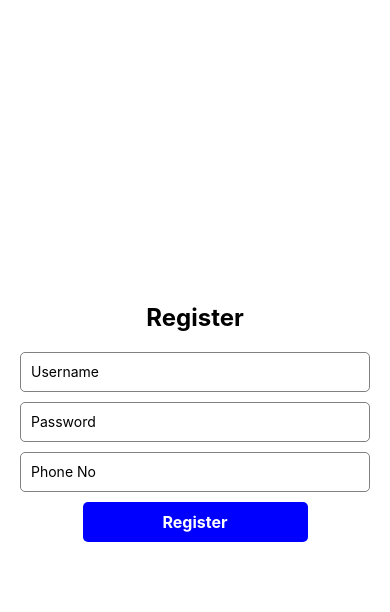
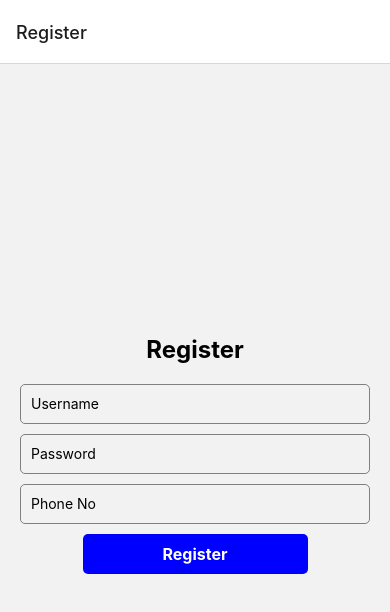
Before and after one commit to 0Kaju12/kumbh, a React Native app: screen /Register in a window 390 px wide. Shown: the top 612 px of the page. Built offline with nearby package versions, Linux system fonts and the light colour scheme.

Commit message:
Routing Done

```diff
--- a/App.jsx
+++ b/App.jsx
@@ -1,15 +1,25 @@
 import React from "react";
 import { Text } from "react-native";
-import GoogleMapsScreen from "./src/screens/googlemaps";
+//SCREEENS
+import GoogleMapsScreen from "./src/screens/googlemaps/index";
 import LoginScreen from "./src/screens/googlemaps/login";
 import RegisterScreen from "./src/screens/googlemaps/Register";
+//NAVIGATION
+import {NavigationContainer} from "@react-navigation/native"
+import {createNativeStackNavigator} from "@react-navigation/native-stack"
+
+const Stack = createNativeStackNavigator(); // Corrected variable name
 
 const App = ()=>{
     return (
-        // <GoogleMapsScreen/>
-        // <LoginScreen/>
-        <RegisterScreen/>
+        <NavigationContainer>
+            <Stack.Navigator initialRouteName="Register">
+                <Stack.Screen name="Register" component={RegisterScreen} />
+                <Stack.Screen name="Login" component={LoginScreen} />
+                <Stack.Screen name="GoogleMaps" component={GoogleMapsScreen} />
+            </Stack.Navigator>
+        </NavigationContainer>
     )
 }
 
-export default App
+export default App;
--- a/package.json
+++ b/package.json
@@ -12,7 +12,7 @@
   "dependencies": {
     "@react-native-community/masked-view": "^0.1.11",
     "@react-navigation/native": "^6.1.16",
-    "@react-navigation/stack": "^6.3.28",
+    "@react-navigation/native-stack": "^6.9.25",
     "expo": "^49.0.23",
     "react": "18.2.0",
     "react-native": "0.73.4",
--- a/src/screens/googlemaps/Register.jsx
+++ b/src/screens/googlemaps/Register.jsx
@@ -1,5 +1,6 @@
 import React, { useState } from 'react';
 import { View, Text, TextInput, TouchableOpacity, StyleSheet } from 'react-native';
+import {} from "@react-navigation/native-stack"
 
 const RegisterScreen = ({ navigation }) => {
   const [username, setUsername] = useState('');
@@ -11,7 +12,7 @@ const RegisterScreen = ({ navigation }) => {
     console.log('Username:', username);
     console.log('Password:', password);
     // Navigate to GoogleMapsScreen after successful login
-    // navigation.navigate('GoogleMaps');
+    navigation.navigate('Login');
   };
 
   return (
```
Also changed, not shown: 1 other file (tests, documents, lock files or other folders).
